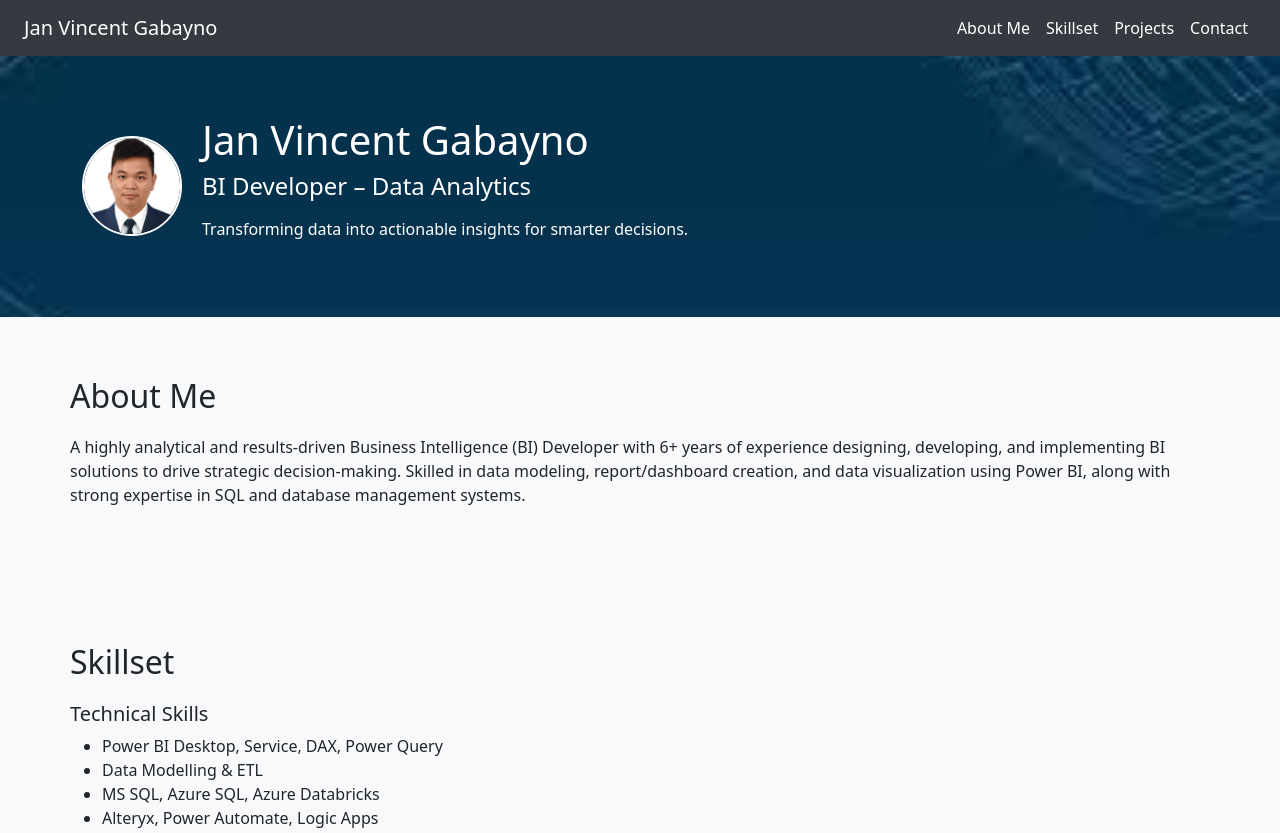
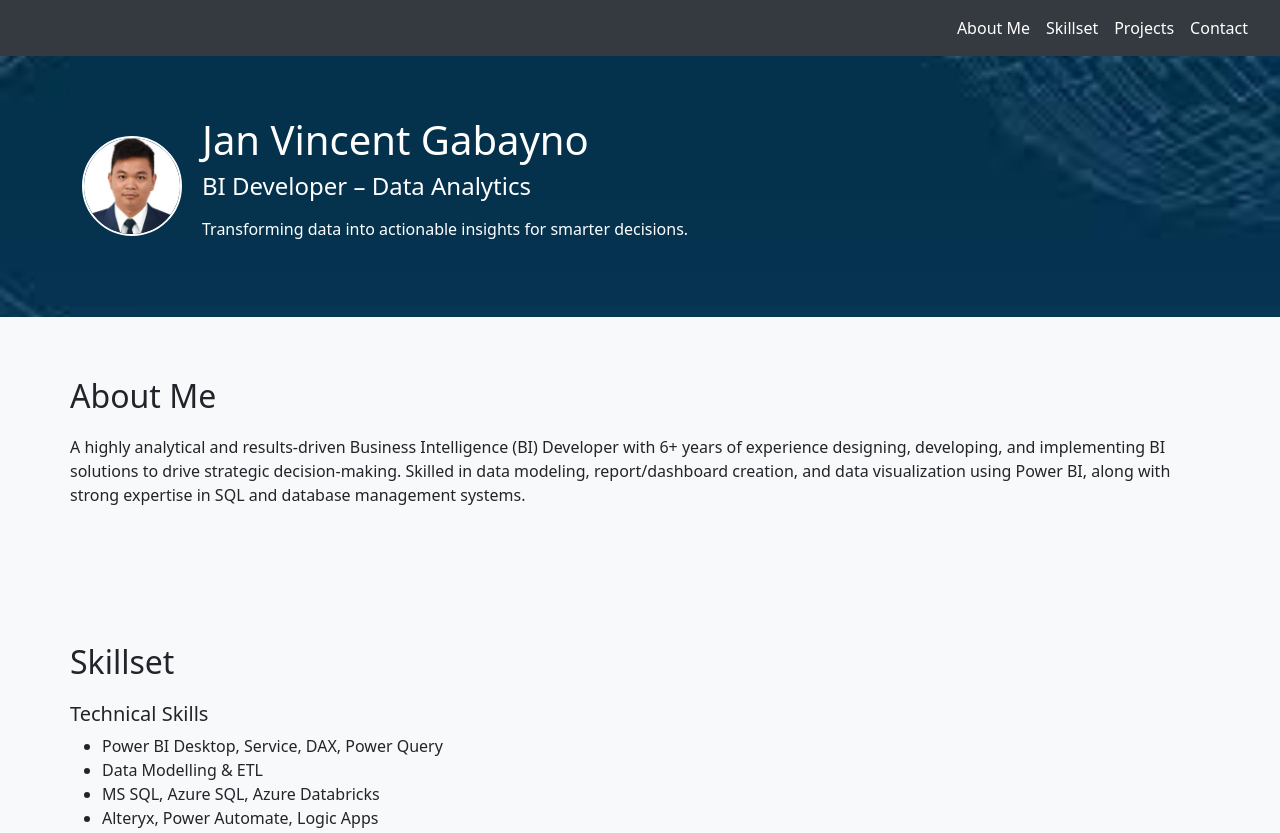
Before and after one commit to VinceGabayno/Vince-Gabayno-Power-BI-Developer, a plain HTML site: page index.html in a window 1280 px wide. Shown: the top 833 px of the page. Drawn offline with nearby package versions, Linux system fonts and the light colour scheme.

Commit message:
Update index.html

```diff
--- a/index.html
+++ b/index.html
@@ -61,7 +61,6 @@
 
   <!-- Navigation Bar -->
   <nav class="navbar navbar-expand-lg navbar-dark px-4">
-    <a class="navbar-brand" href="#">Jan Vincent Gabayno</a>
     <div class="collapse navbar-collapse">
       <ul class="navbar-nav ms-auto">
         <li class="nav-item"><a class="nav-link" href="#about">About Me</a></li>
```
